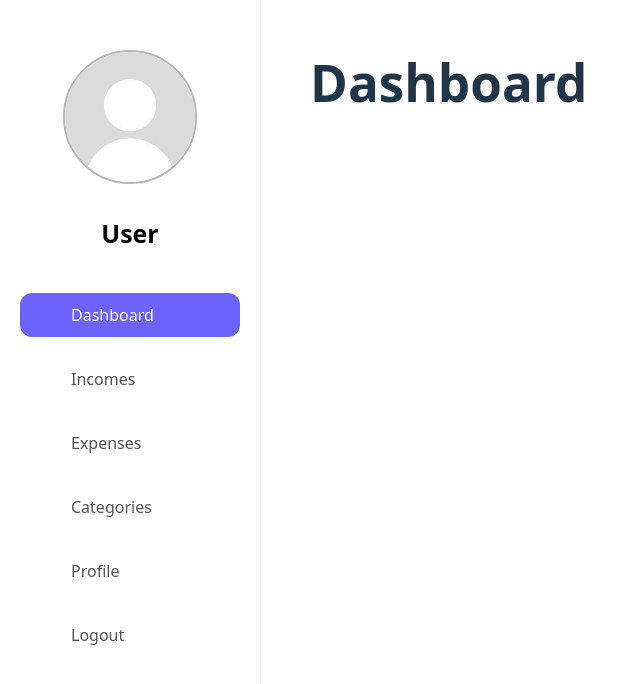
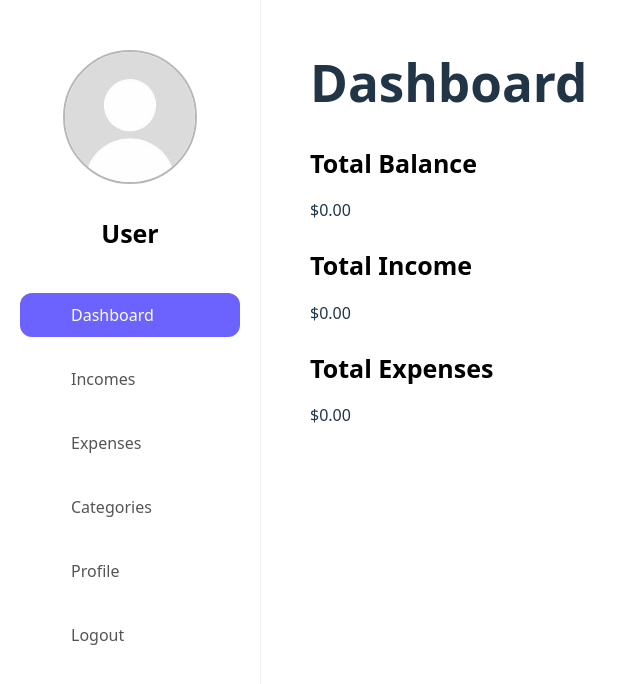
Before and after one commit to ayahmeftah/personal-finance-tracker-frontend, a React (Vite) app: page / in a window 1280 px wide. Shown: the top 684 px of the page, without its empty margins (0-640 px from the left). Built offline with nearby package versions, Linux system fonts and the light colour scheme; no server answers; sample sign-in values are in the browser's storage; some icons are missing.

Commit message:
added total cards to return and fixed issue with useEffect

```diff
--- a/src/components/Dashboard/TotalCards/TotalsCards.jsx
+++ b/src/components/Dashboard/TotalCards/TotalsCards.jsx
@@ -1,5 +1,6 @@
 import React from 'react'
-import { useState } from 'react'
+import { useState, useEffect } from 'react'
+import transactionsCalls from '../../../../lib/transaction-api'
 
 const TotalsCards = () => {
 
@@ -15,7 +16,7 @@ const TotalsCards = () => {
       let income = 0
       let expenses = 0
 
-      data.forEach((transaction) => {
+      allTransactions.forEach((transaction) => {
         if (transaction.transactionType === "income") {
           income += transaction.amount
         } else if (transaction.transactionType === "expense") {
@@ -31,9 +32,24 @@ const TotalsCards = () => {
     }
   }
 
+  useEffect(()=>{
+    getTotals()
+  },[])
+
   return (
-    <div>
-
+    <div className="total-cards">
+      <div className="card balance-card">
+        <h3>Total Balance</h3>
+        <p>${totals.balance.toFixed(2)}</p>
+      </div>
+      <div className="card income-card">
+        <h3>Total Income</h3>
+        <p>${totals.income.toFixed(2)}</p>
+      </div>
+      <div className="card expenses-card">
+        <h3>Total Expenses</h3>
+        <p>${totals.expenses.toFixed(2)}</p>
+      </div>
     </div>
   )
 }
```
